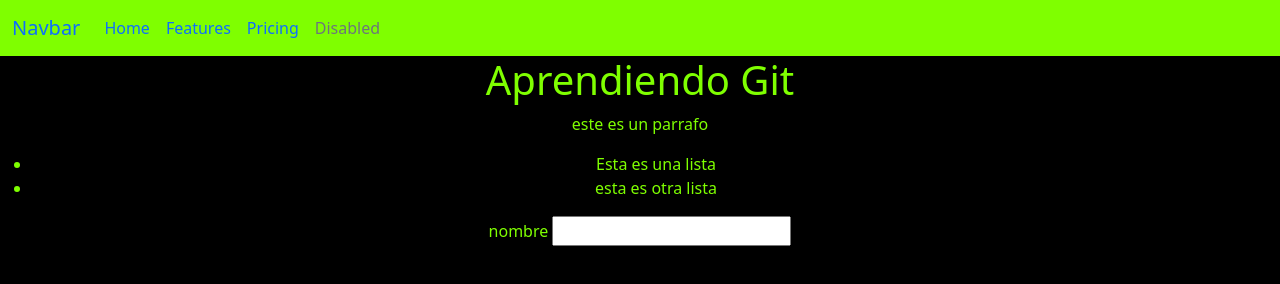
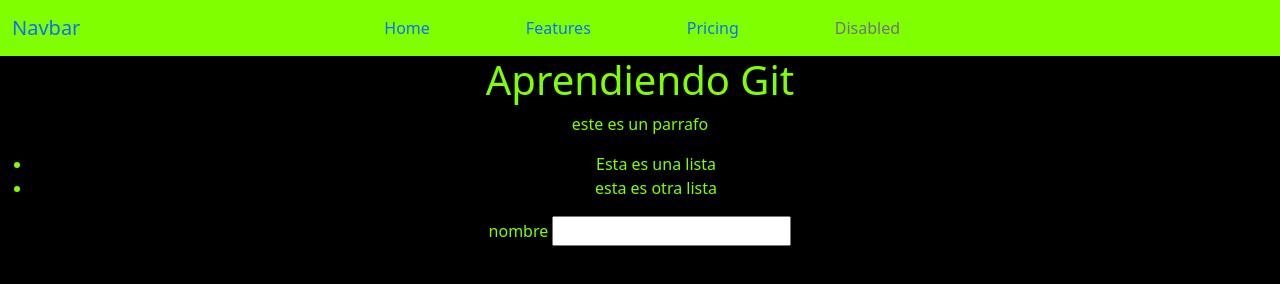
Before and after one commit to Josuefernandezzt/Hyperblog, a plain HTML site: page index.html in a window 1280 px wide. Drawn offline with nearby package versions, Linux system fonts and the light colour scheme.

Commit message:
Editando el navbar esdde el css

```diff
--- a/index.html
+++ b/index.html
@@ -11,12 +11,12 @@
 </head>
 <body>
     <nav class="navbar navbar-expand-lg navbar">
-        <div class="container-fluid">
+        <div class="container-fluid ">
           <a class="navbar-brand" href="#">Navbar</a>
           <button class="navbar-toggler" type="button" data-bs-toggle="collapse" data-bs-target="#navbarNav" aria-controls="navbarNav" aria-expanded="false" aria-label="Toggle navigation">
             <span class="navbar-toggler-icon"></span>
           </button>
-          <div class="collapse navbar-collapse" id="navbarNav">
+          <div class="collapse navbar-collapse  d-flex justify-content-center" id="navbarNav">
             <ul class="navbar-nav">
               <li class="nav-item">
                 <a class="nav-link active" aria-current="page" href="#">Home</a>
--- a/styles.css
+++ b/styles.css
@@ -7,3 +7,6 @@ body{
 
     background-color: chartreuse;
 }
+.nav-item{
+    margin-right: 80px;
+}
```
